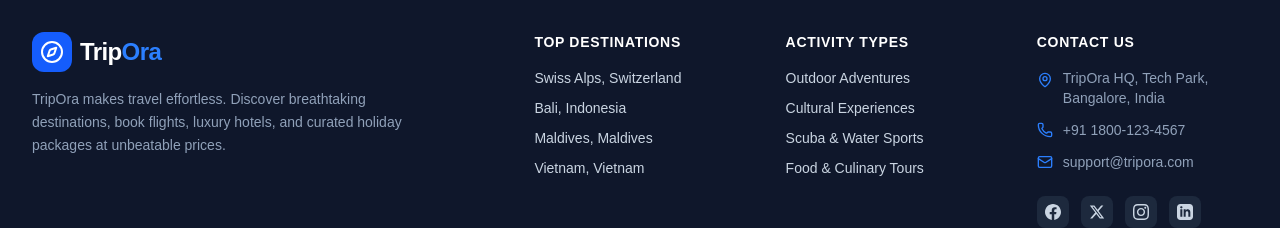
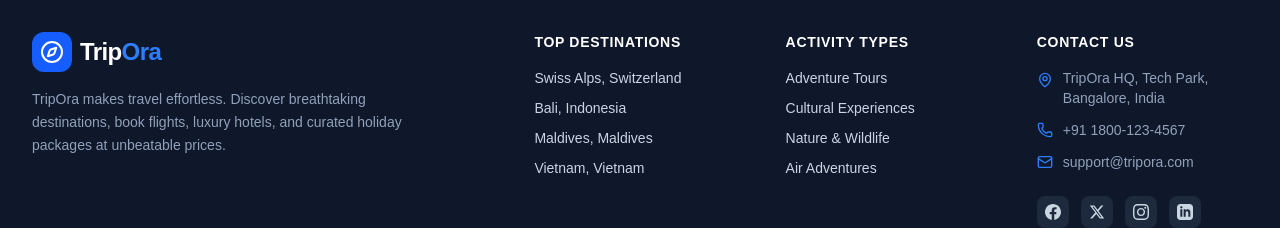
Before and after one commit to Nehala-t/tripora-frontend, a Next.js app: page /signUp in a window 1280 px wide. Shown: the part 1270-1498 px from the top of the page. Built offline with nearby package versions, Linux system fonts and the light colour scheme; no server answers.

Commit message:
update footer Activity Types

```diff
--- a/components/Footer.tsx
+++ b/components/Footer.tsx
@@ -142,18 +142,20 @@ export default function Footer() {
                         <h3 className="text-sm font-bold text-white uppercase tracking-wider mb-4">
                             Activity Types
                         </h3>
+
                         <ul className="space-y-2.5 text-sm">
+
                             <li>
                                 <Link
-                                    href="/toures&activities"
+                                    href="/toures&activities?category=adventure-tours"
                                     className="hover:text-blue-400 transition-colors"
                                 >
-                                    Outdoor Adventures
+                                    Adventure Tours
                                 </Link>
                             </li>
                             <li>
                                 <Link
-                                    href="/toures&activities"
+                                    href="/toures&activities?category=cultural-experiences"
                                     className="hover:text-blue-400 transition-colors"
                                 >
                                     Cultural Experiences
@@ -161,18 +163,18 @@ export default function Footer() {
                             </li>
                             <li>
                                 <Link
-                                    href="/toures&activities"
+                                    href="/toures&activities?category=nature-wildlife"
                                     className="hover:text-blue-400 transition-colors"
                                 >
-                                    Scuba & Water Sports
+                                    Nature & Wildlife
                                 </Link>
                             </li>
                             <li>
                                 <Link
-                                    href="/toures&activities"
+                                    href="/toures&activities?category=air-adventures"
                                     className="hover:text-blue-400 transition-colors"
                                 >
-                                    Food & Culinary Tours
+                                    Air Adventures
                                 </Link>
                             </li>
                         </ul>
```
Lines whose indentation alone changed are shown as unchanged.
